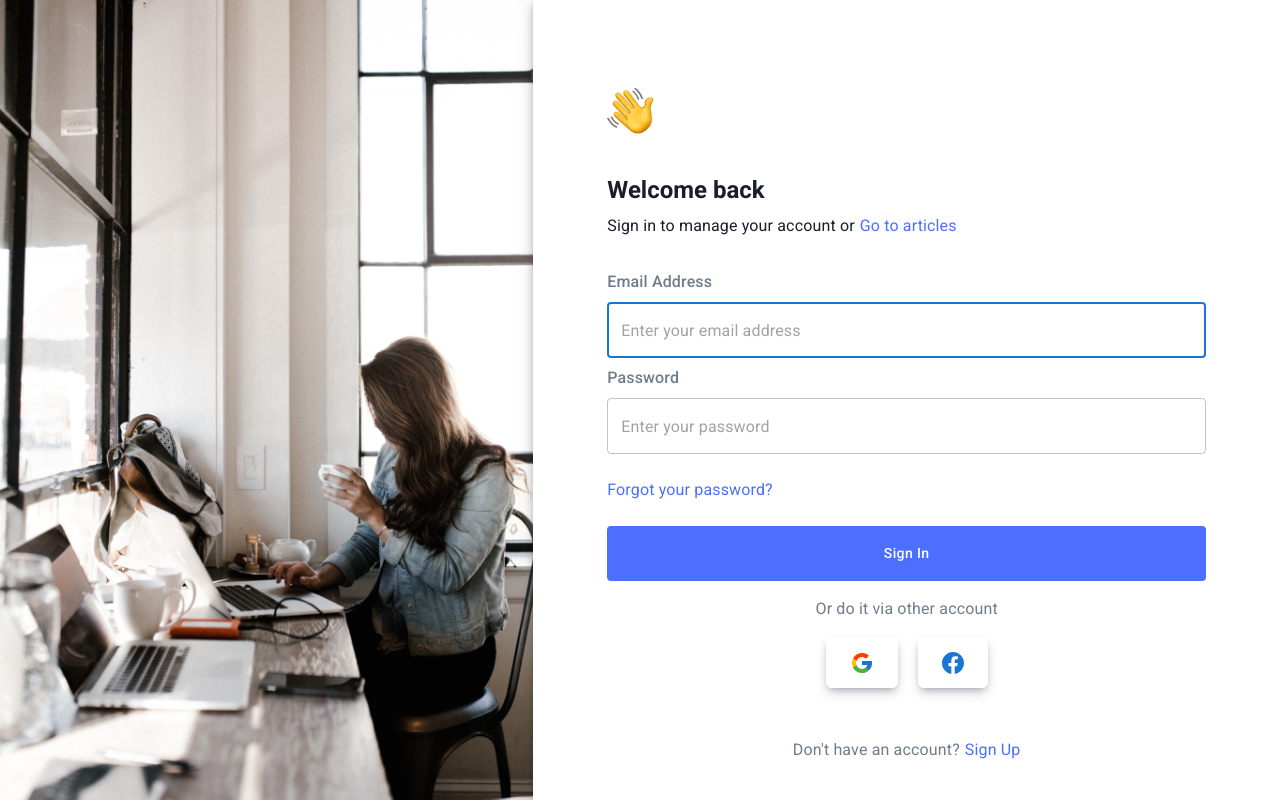
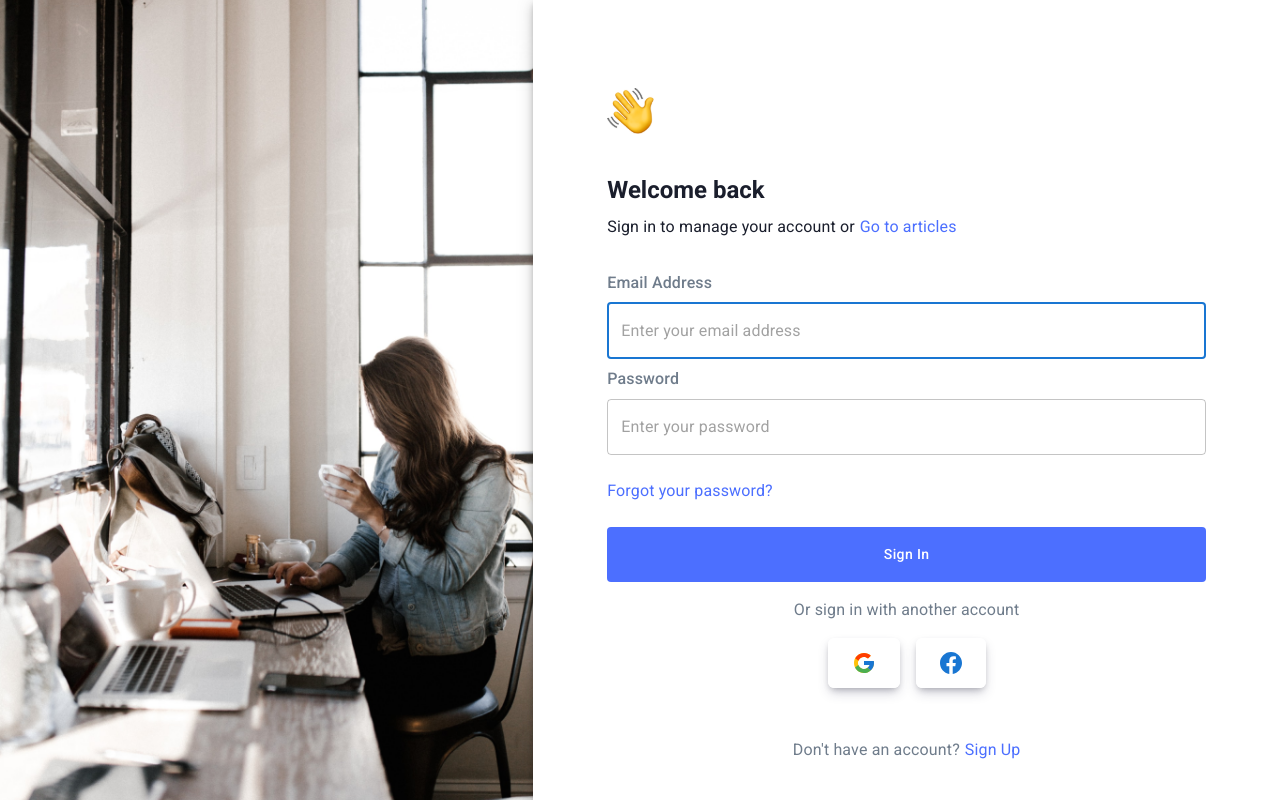
Before and after one commit to tania-boiar/blog, a React (Vite) app: page /sign-in#/sign-in in a window 1280 px wide. Built offline with nearby package versions, Linux system fonts and the light colour scheme.

Commit message:
fixed button styles and articles dashboard dropdowns & layout

```diff
--- a/src/components/AuthorizedCustomerLayout.tsx
+++ b/src/components/AuthorizedCustomerLayout.tsx
@@ -19,7 +19,7 @@ import {
   Toolbar,
   Typography,
   alpha,
-  styled
+  styled,
 } from "@mui/material";
 import LogoutIcon from "@mui/icons-material/Logout";
 import AvTimerIcon from "@mui/icons-material/AvTimer";
@@ -130,7 +130,7 @@ export const AuthorizedCustomerLayout: React.FC<Props> = (props) => {
         <ListItem>
           <NavLink to="/sign-in">
             <Button
-              variant="contained"
+              variant="outlined"
               startIcon={<LogoutIcon />}
               sx={{
                 bgcolor: "#F5F6F7",
@@ -140,6 +140,7 @@ export const AuthorizedCustomerLayout: React.FC<Props> = (props) => {
                 boxShadow: "none",
                 textTransform: "capitalize",
                 fontWeight: "500",
+                borderColor: "#F5F6F7",
               }}
             >
               Logout
--- /dev/null
+++ b/src/components/SocialButton.tsx
@@ -0,0 +1,31 @@
+import React from 'react';
+import Button, { ButtonProps } from '@mui/material/Button';
+import Box from '@mui/material/Box';
+import { styled } from '@mui/system';
+
+const StyledSocialButton = styled(Button)({
+  border: "1px solid #fff",
+  borderRadius: "6px",
+  padding: "12px 23px",
+  boxShadow: "rgba(50, 50, 93, 0.25) 0px 6px 12px -2px, rgba(0, 0, 0, 0.3) 0px 3px 7px -3px",
+});
+
+interface SocialButtonProps extends ButtonProps {
+  iconSrc: string;
+  altText: string;
+}
+
+export const SocialButton: React.FC<SocialButtonProps> = ({ iconSrc, altText, ...buttonProps }) => {
+  return (
+    <StyledSocialButton component="a" {...buttonProps}>
+      <img src={iconSrc} alt={altText} />
+    </StyledSocialButton>
+  );
+};
+
+
+export const SpacedButtonsContainer = styled(Box)({
+  display: "flex",
+  flexDirection: "row",
+  gap: "16px",
+});
--- a/src/pages/SignInPage.tsx
+++ b/src/pages/SignInPage.tsx
@@ -1,65 +1,98 @@
-import * as React from 'react';
-import { NavLink } from 'react-router-dom';
-import { CssBaseline, Grid, Box, Typography, Button, TextField, Paper } from '@mui/material';
-import { ThemeProvider } from '@mui/material/styles';
-import { defaultTheme } from '../theme';
+import * as React from "react";
+import { NavLink } from "react-router-dom";
+import {
+  CssBaseline,
+  Grid,
+  Box,
+  Typography,
+  Button,
+  TextField,
+  Paper,
+} from "@mui/material";
+import { ThemeProvider } from "@mui/material/styles";
+import { defaultTheme } from "../theme";
+import { SocialButton, SpacedButtonsContainer } from "../components/SocialButton";
 
 export const SignInPage: React.FC = () => {
   const handleSubmit = (event: React.FormEvent<HTMLFormElement>) => {
     event.preventDefault();
     const data = new FormData(event.currentTarget);
     console.log({
-      email: data.get('email'),
-      password: data.get('password'),
+      email: data.get("email"),
+      password: data.get("password"),
     });
   };
 
   return (
     <ThemeProvider theme={defaultTheme}>
-      <Grid container component="main" sx={{ height: '100vh' }}>
+      <Grid container component="main" sx={{ height: "100vh" }}>
         <CssBaseline />
         <Grid
           item
           xs={false}
           sm={5}
           sx={{
-            backgroundImage: 'url(./assets/images/login.png)',
-            backgroundRepeat: 'no-repeat',
+            backgroundImage: "url(./assets/images/login.png)",
+            backgroundRepeat: "no-repeat",
             backgroundColor: (t) =>
-              t.palette.mode === 'light' ? t.palette.grey[50] : t.palette.grey[900],
-            backgroundSize: 'cover',
-            backgroundPosition: 'center',
+              t.palette.mode === "light"
+                ? t.palette.grey[50]
+                : t.palette.grey[900],
+            backgroundSize: "cover",
+            backgroundPosition: "center",
           }}
         />
-        <Grid item xs={12} sm={7}component={Paper} elevation={6} square sx={{
-              display: 'flex',
-              justifyContent: 'center',
-              alignItems: 'center',
+        <Grid
+          item
+          xs={12}
+          sm={7}
+          component={Paper}
+          elevation={6}
+          square
+          sx={{
+            display: "flex",
+            justifyContent: "center",
+            alignItems: "center",
             color: "#6F7C8B",
-            }}>
+          }}
+        >
           <Box
             sx={{
               my: 8,
               mx: 4,
-              display: 'flex',
-              flexDirection: 'column',
-              alignItems: 'start',
+              display: "flex",
+              flexDirection: "column",
+              alignItems: "start",
             }}
           >
             <img src="./assets/images/waving-hand.svg" />
-            <Typography component="h1" variant="h5" sx={{ mt: 5, fontWeight: "700", color: "#1A1E2C" }}>
+            <Typography
+              component="h1"
+              variant="h5"
+              sx={{ mt: 5, fontWeight: "700", color: "#1A1E2C" }}
+            >
               Welcome back
             </Typography>
             <Typography component="p" sx={{ mt: 1, color: "#1A1E2C" }}>
               Sign in to manage your account or
-            <NavLink to="/articles" style={{paddingLeft: "5px",  color: "#4C6FFF" }}>
+              <NavLink
+                to="/articles"
+                style={{ paddingLeft: "5px", color: "#4C6FFF" }}
+              >
                 Go to articles
               </NavLink>
             </Typography>
 
-            <Box component="form" noValidate onSubmit={handleSubmit} sx={{ mt: 4 }}>
+            <Box
+              component="form"
+              noValidate
+              onSubmit={handleSubmit}
+              sx={{ mt: 4 }}
+            >
               {/* <InputLabel key="email" sx={{ mb: -1}}>Email Address</InputLabel> */}
-              <label htmlFor="email" style={{ fontWeight: "500" }}>Email Address</label>
+              <label htmlFor="email" style={{ fontWeight: "500" }}>
+                Email Address
+              </label>
               <TextField
                 sx={{ mt: 1 }}
                 margin="normal"
@@ -72,7 +105,9 @@ export const SignInPage: React.FC = () => {
                 autoFocus
               />
               {/* <InputLabel key="password" sx={{ mb: -1}}>Password</InputLabel> */}
-              <label htmlFor="password" style={{ fontWeight: "500" }}>Password</label>
+              <label htmlFor="password" style={{ fontWeight: "500" }}>
+                Password
+              </label>
               <TextField
                 sx={{ mt: 1 }}
                 margin="normal"
@@ -99,60 +134,39 @@ export const SignInPage: React.FC = () => {
                 Sign In
               </Button>
             </Box>
-
             <Box
               sx={{
                 display: "flex",
                 flexDirection: "column",
-                alignSelf: "center",
                 alignItems: "center",
+                alignSelf: "center"
               }}
             >
-              <Grid container justifyContent={"center"}>
-                <Grid item sx={{ mb: "16px"
-                }}
-              >{"Or do it via other account"}</Grid>
-              </Grid>
-              <Grid
-                item
-                sx={{
-                  display: "flex",
-                }}
-              >
-                <div
-                  style={{
-                    border: "1px solid #fff",
-                    borderRadius: "6px",
-                    padding: "12px 23px",
-                    boxShadow: "rgba(50, 50, 93, 0.25) 0px 6px 12px -2px, rgba(0, 0, 0, 0.3) 0px 3px 7px -3px",
-                    marginRight: "20px",
-                  }}
-                >
-                  <a href="#">
-                    <img src="./assets/icons/google.svg" />
-                  </a>
-                </div>
-                <div
-                  style={{
-                    border: "1px solid #fff",
-                    borderRadius: "6px",
-                    padding: "12px 23px",
-                    boxShadow: "rgba(50, 50, 93, 0.25) 0px 6px 12px -2px, rgba(0, 0, 0, 0.3) 0px 3px 7px -3px",
-                  }}
-                >
-                  <a href="#">
-                    <img src="./assets/icons/facebook.svg" />
-                  </a>
-                </div>
-              </Grid>
+              <Box mb={2}>{"Or sign in with another account"}</Box>
+              <SpacedButtonsContainer>
+                <SocialButton
+                  href="#"
+                  iconSrc="./assets/icons/google.svg"
+                  altText="Google Sing In"
+                  onClick={() => console.log("Google Sing In button clicked")}
+                />
+                <SocialButton
+                  href="#"
+                  iconSrc="./assets/icons/facebook.svg"
+                  altText="Facebook Sing In"
+                  onClick={() => console.log("Facebook Sing In button clicked")}
+                />
+              </SpacedButtonsContainer>
             </Box>
 
-
-            <Grid container sx={{
+            <Grid
+              container
+              sx={{
                 position: "relative",
                 bottom: "-50px",
                 justifyContent: "center",
-              }}>
+              }}
+            >
               <Grid item pr={"5px"}>
                 {"Don't have an account? "}
               </Grid>
@@ -165,4 +179,4 @@ export const SignInPage: React.FC = () => {
       </Grid>
     </ThemeProvider>
   );
-}
+};
--- a/src/pages/SignUpPage.tsx
+++ b/src/pages/SignUpPage.tsx
@@ -1,8 +1,19 @@
 import * as React from "react";
 import { NavLink } from "react-router-dom";
-import { Button, CssBaseline, TextField, Paper, Box, Grid, Typography, Checkbox, FormControlLabel } from "@mui/material";
+import {
+  Button,
+  CssBaseline,
+  TextField,
+  Paper,
+  Box,
+  Grid,
+  Typography,
+  Checkbox,
+  FormControlLabel,
+} from "@mui/material";
 import { ThemeProvider } from "@mui/material/styles";
 import { defaultTheme } from "../theme";
+import { SocialButton, SpacedButtonsContainer } from "../components/SocialButton";
 
 export const SignUpPage: React.FC = () => {
   const handleSubmit = (event: React.FormEvent<HTMLFormElement>) => {
@@ -211,47 +222,25 @@ export const SignUpPage: React.FC = () => {
               sx={{
                 display: "flex",
                 flexDirection: "column",
-                alignSelf: "center",
                 alignItems: "center",
+                alignSelf: "center"
               }}
             >
-              <Grid container justifyContent={"center"}>
-                <Grid item sx={{ mb: "16px"
-                }}
-              >{"Or sign up with"}</Grid>
-              </Grid>
-              <Grid
-                item
-                sx={{
-                  display: "flex",
-                }}
-              >
-                <div
-                  style={{
-                    border: "1px solid #fff",
-                    borderRadius: "6px",
-                    padding: "12px 23px",
-                    boxShadow: "rgba(50, 50, 93, 0.25) 0px 6px 12px -2px, rgba(0, 0, 0, 0.3) 0px 3px 7px -3px",
-                    marginRight: "20px",
-                  }}
-                >
-                  <a href="#">
-                    <img src="./assets/icons/google.svg" />
-                  </a>
-                </div>
-                <div
-                  style={{
-                    border: "1px solid #fff",
-                    borderRadius: "6px",
-                    padding: "12px 23px",
-                    boxShadow: "rgba(50, 50, 93, 0.25) 0px 6px 12px -2px, rgba(0, 0, 0, 0.3) 0px 3px 7px -3px",
-                  }}
-                >
-                  <a href="#">
-                    <img src="./assets/icons/facebook.svg" />
-                  </a>
-                </div>
-              </Grid>
+                <Box mb={2}>{"Or sign up with"}</Box>
+                <SpacedButtonsContainer>
+                  <SocialButton
+                    href="#"
+                    iconSrc="./assets/icons/google.svg"
+                    altText="Google Sing Up"
+                    onClick={() => console.log("Google Sing Up button clicked")}
+                  />
+                  <SocialButton
+                    href="#"
+                    iconSrc="./assets/icons/facebook.svg"
+                    altText="Facebook Sing Up"
+                    onClick={() => console.log("Facebook Sing Up button clicked")}
+                  />
+                </SpacedButtonsContainer>
             </Box>
 
             <Grid
```
Also changed, not shown: src/pages/ArticlesDashboardPage.tsx (+100 -48 lines). Lines whose indentation alone changed are shown as unchanged.
